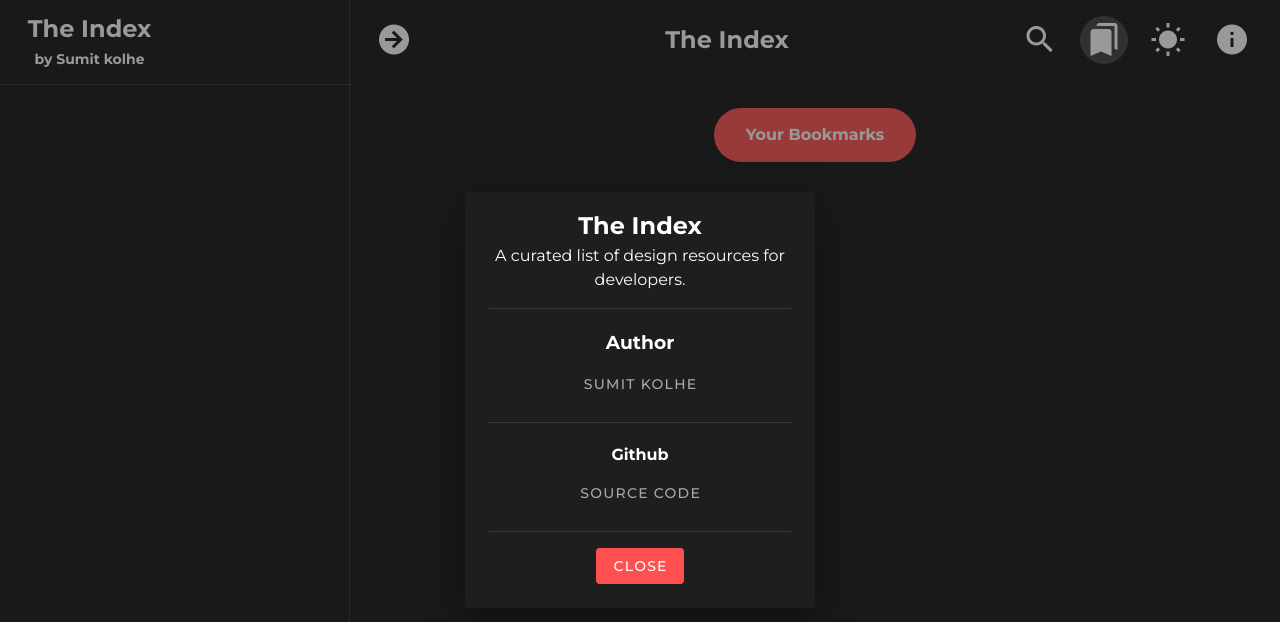
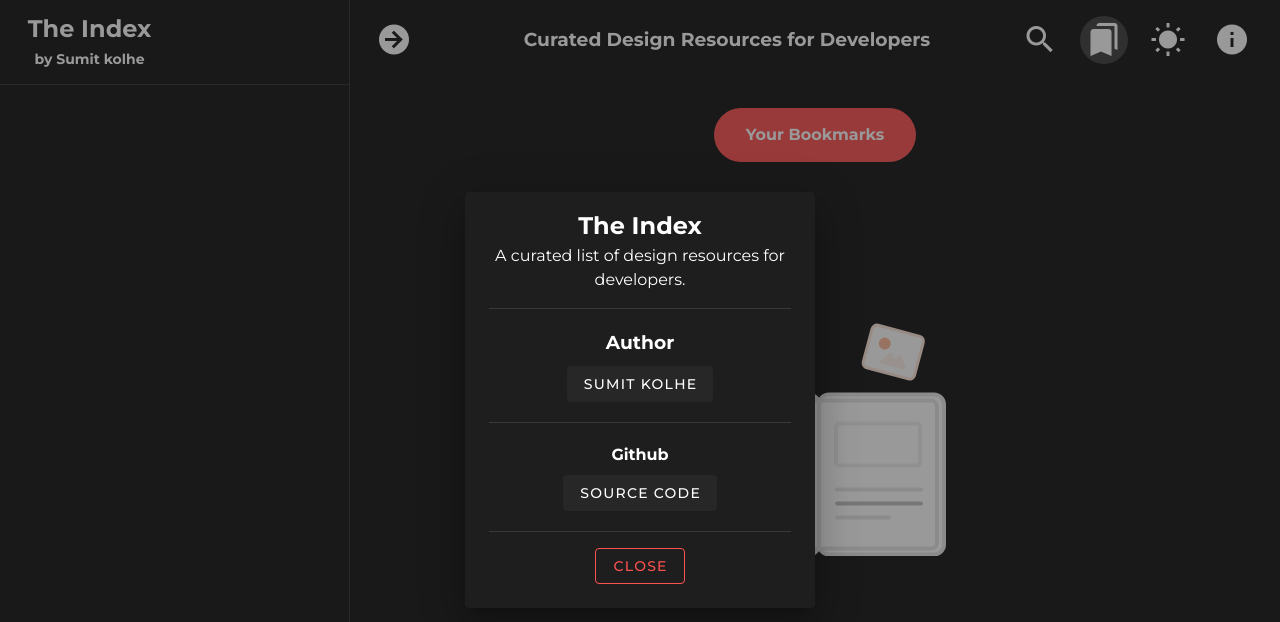
Before and after one commit to sumitkolhe/design-resources, a Nuxt app: page /bookmarks in a window 1280 px wide. Both pictures are taken after a click on the button 1232 px from the left and 40 px from the top of the page. Shown: the top 622 px of the page. Built offline with nearby package versions, Linux system fonts and the light colour scheme.

Commit message:
:lipstick: UI changes

```diff
--- a/components/about.vue
+++ b/components/about.vue
@@ -12,7 +12,11 @@
         <v-row justify="center" class="my-2">
           <v-col justify="center" align="center">
             <h3>Author</h3>
-            <v-btn plain class="mt-2" target="_blank" href="https://sumit.codes"
+            <v-btn
+              depressed
+              class="mt-2"
+              target="_blank"
+              href="https://sumit.codes"
               >Sumit Kolhe</v-btn
             >
           </v-col>
@@ -22,7 +26,7 @@
           <v-col justify="center" align="center">
             <h4>Github</h4>
             <v-btn
-              plain
+              depressed
               class="mt-2"
               target="_blank"
               href="https://github.com/sumitkolhe/theindex"
@@ -33,7 +37,7 @@
       </v-sheet>
       <v-divider></v-divider>
       <v-row justify="center" class="mt-4 mb-2">
-        <v-btn depressed color="accent" @click="show = false">Close</v-btn>
+        <v-btn outlined color="accent" @click="show = false">Close</v-btn>
       </v-row>
     </v-card>
   </v-dialog>
--- a/components/appbar.vue
+++ b/components/appbar.vue
@@ -6,13 +6,15 @@
 
     <v-toolbar-title>
       <a class="text-decoration-none" href="/">
-        <h2 class="ml-n3 d-sm-none">The Index</h2>
+        <h4 class="ml-n3 d-sm-none">The Index</h4>
       </a>
     </v-toolbar-title>
 
     <v-spacer></v-spacer>
     <a class="text-decoration-none" href="/">
-      <h2 class="px-6 py-2 text-center d-none d-md-block">The Index</h2>
+      <h3 class="px-6 py-2 text-center d-none d-sm-block">
+        Curated Design Resources for Developers
+      </h3>
     </a>
     <v-spacer></v-spacer>
     <v-tooltip max-width="300px" bottom>
--- a/pages/bookmarks.vue
+++ b/pages/bookmarks.vue
@@ -6,7 +6,12 @@
       </v-chip>
     </v-row>
 
-    <cards :websites="bookmarked_websites" />
+    <cards v-if="bookmarked_websites != ''" :websites="bookmarked_websites" />
+    <div v-else class="pt-12">
+      <v-row justify="center" class="mt-12">
+        <img src="../assets/empty-bookmarks.svg" alt="" class="mt-12" />
+      </v-row>
+    </div>
     <v-row justify="center" class="mt-12" v-if="loading">
       <v-col align="center" class="mt-12">
         <spinner />
--- a/pages/index.vue
+++ b/pages/index.vue
@@ -1,6 +1,6 @@
 <template>
   <div>
-    <v-row v-if="website_group[0]" justify="center" class="mt-12">
+    <v-row v-if="website_group[0]" justify="center" class="mt-sm-8 mt-2">
       <v-chip large class="px-8" color="accent">
         <span class="font-weight-bold">{{ website_group[0].category }}</span>
       </v-chip>
```
Also changed, not shown: assets/empty-bookmarks.svg (added).
